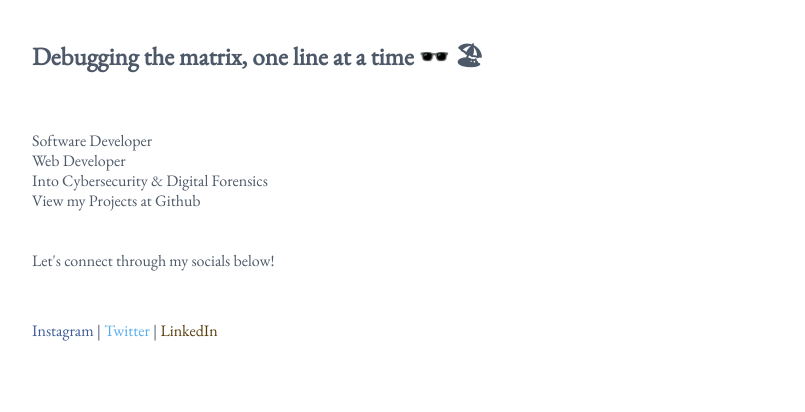
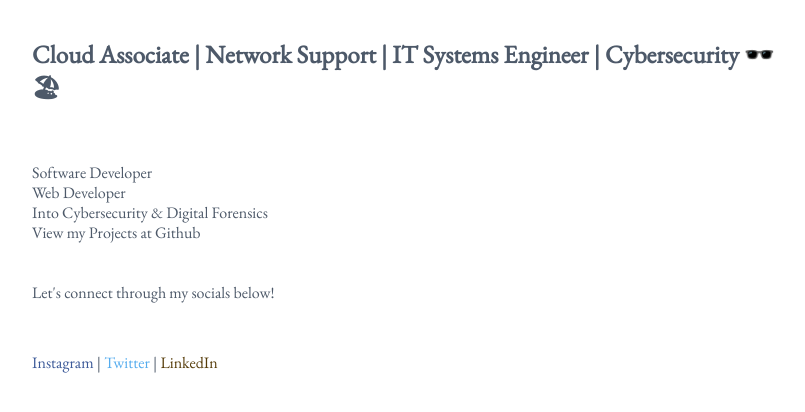
Before and after one commit to daniel-caleb/iamdanielcaleb, a plain HTML site: page index.html in a window 1280 px wide. Shown: the part 212-624 px from the top of the page, without its empty margins (233-1038 px from the left). Drawn offline with nearby package versions, Linux system fonts and the light colour scheme.

Commit message:
Update subtitle with new professional titles

```diff
--- a/index.html
+++ b/index.html
@@ -42,7 +42,7 @@
     <section>
         <h1>Daniel-Caleb</h1>
         <h5 class="text-secondary">
-            Debugging the matrix, one line at a time 🕶️ 🏖
+            Cloud Associate | Network Support | IT Systems Engineer | Cybersecurity 🕶️ 🏖
         </h5>
     </section>
 
```
